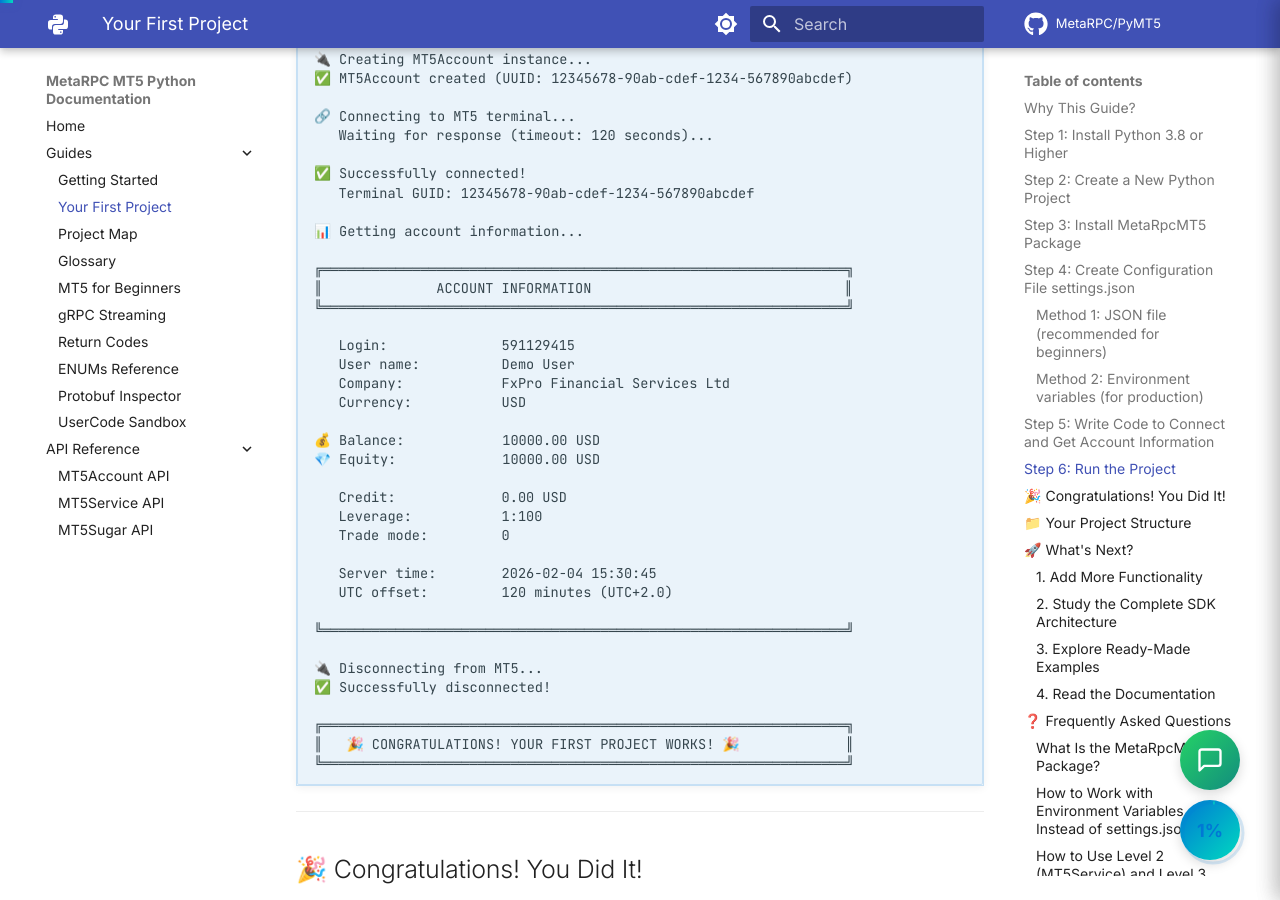
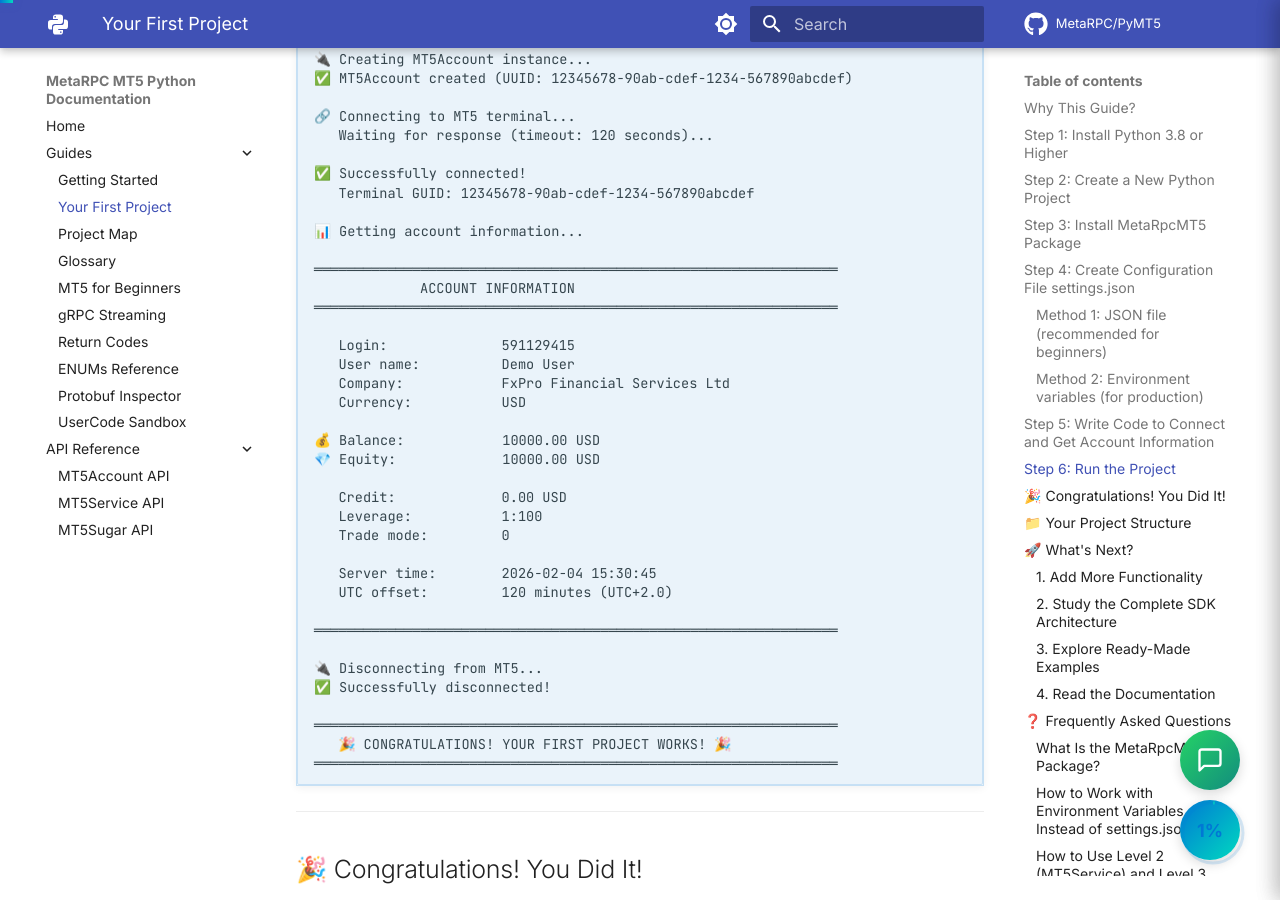
Before and after one commit to MetaRPC/PyMT5, an MkDocs documentation site: the page built from docs/All_Guides/Your_First_Project.md, in a window 1280 px wide and 900 px high, scrolled down 8364 px. Built offline with MkDocs 1.6.1 and Material for MkDocs 9.7.7, drawn with Linux system fonts in a browser that asks for light colours; comment, search, counter and statistics services are not loaded.

````diff
--- a/docs/All_Guides/Your_First_Project.md
+++ b/docs/All_Guides/Your_First_Project.md
@@ -407,9 +407,9 @@ python main.py
 
 📊 Getting account information...
 
-╔════════════════════════════════════════════════════════════════╗
-║              ACCOUNT INFORMATION                               ║
-╚════════════════════════════════════════════════════════════════╝
+════════════════════════════════════════════════════════════════
+             ACCOUNT INFORMATION
+════════════════════════════════════════════════════════════════
 
    Login:              591129415
    User name:          Demo User
@@ -426,14 +426,14 @@ python main.py
    Server time:        2026-02-04 15:30:45
    UTC offset:         120 minutes (UTC+2.0)
 
-╚════════════════════════════════════════════════════════════════╝
+════════════════════════════════════════════════════════════════
 
 🔌 Disconnecting from MT5...
 ✅ Successfully disconnected!
 
-╔════════════════════════════════════════════════════════════════╗
-║   🎉 CONGRATULATIONS! YOUR FIRST PROJECT WORKS! 🎉             ║
-╚════════════════════════════════════════════════════════════════╝
+════════════════════════════════════════════════════════════════
+   🎉 CONGRATULATIONS! YOUR FIRST PROJECT WORKS! 🎉
+════════════════════════════════════════════════════════════════
 ```
 
 ---
````
